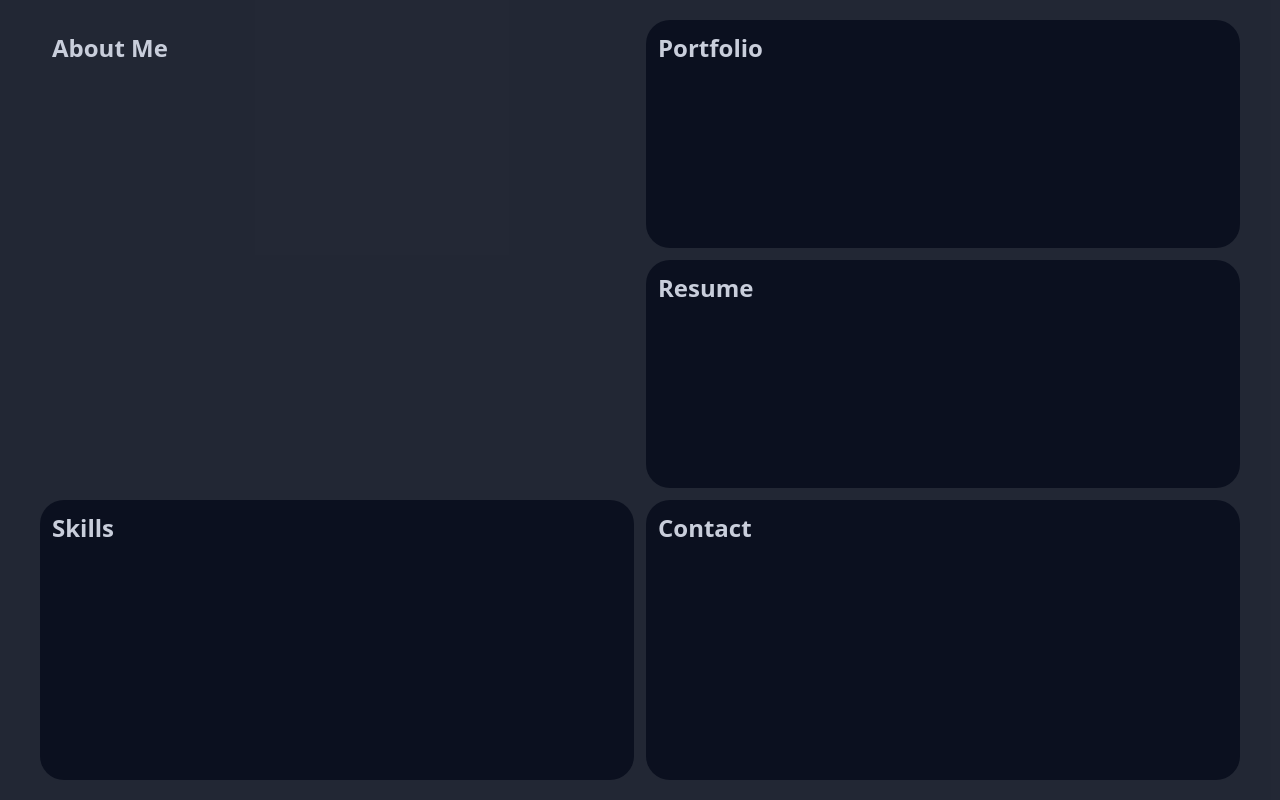
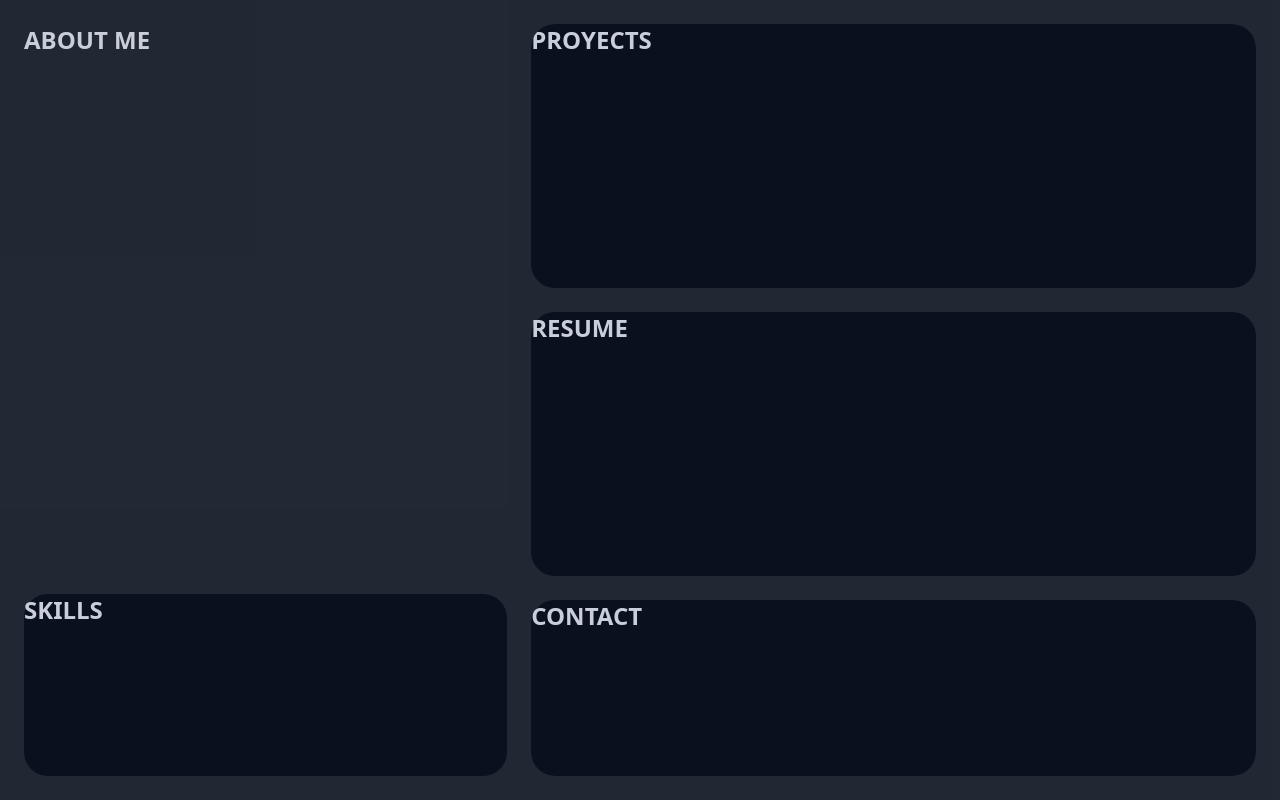
Before and after one commit to MiguelJRM95/MiguelJRM95-Portfolio, a React (Vite) app: page / in a window 1280 px wide. Built offline with nearby package versions, Linux system fonts and the light colour scheme.

Commit message:
refactore: change to flexbox to make possible animation

```diff
--- a/src/App.tsx
+++ b/src/App.tsx
@@ -1,47 +1,69 @@
 import { useState } from "react";
 import "./App.css";
-import ExpandableCell from "./components/cell/ExpandableCell";
+
+type ElementId = "about-me" | "skills" | "proyects" | "resume" | "contact";
 
 function App() {
-  const [hovered, setHovered] = useState<number | null>(null);
+  const [selected, setSelected] = useState<ElementId | null>(null);
+
+  const toggleExpansion = (element: ElementId | null) => {
+    console.log(element);
+    if (!selected || selected !== element) {
+      setSelected(element);
+      return;
+    }
+    setSelected(null);
+  };
+
   return (
     <main
       id="layout"
-      className="l:px-10 l:grid-rows-[1fr_1fr_auto] bg-backgound/90 grid h-screen place-items-center gap-3 px-3 py-5 sm:grid-cols-1 sm:px-5 md:grid-cols-2 md:px-10 xl:px-25"
+      className="bg-backgound/90 items-center justify-center gap-6 sm:flex-col sm:overflow-scroll md:flex md:h-screen md:flex-row md:p-6"
     >
-      <section
-        id="about-me"
-        className={`text-primary-text col-start-1 col-end-2 row-span-2 h-full w-full p-3 text-2xl font-bold ${hovered === 2 ? "hidden" : null}`}
+      <div
+        id="left-bento-box"
+        className={`flex h-[100%] flex-col overflow-y-hidden sm:w-full sm:pt-6 md:w-[40%] md:pt-0 ${selected === "skills" ? "" : "gap-6"}`}
       >
-        About Me
-      </section>
-      <ExpandableCell
-        id="portfolio"
-        meta-expandable="true"
-        className="text-primary-text bg-accent h-full w-full rounded-3xl p-3 text-2xl font-bold"
+        <div
+          id="about-me"
+          className={`text-primary-text text-2xl font-bold transition-all duration-400 ${selected === "skills" ? "srink h-[0px]" : "h-3/4"}`}
+        >
+          ABOUT ME
+        </div>
+        <div
+          id="skills"
+          className={`text-primary-text bg-accent rounded-3xl text-2xl font-bold transition-all duration-400 ${selected === "skills" ? "h-full" : "h-1/4"}`}
+          onClick={() => toggleExpansion("skills")}
+        >
+          SKILLS
+        </div>
+      </div>
+      <div
+        id="right-bento-box"
+        className={`flex h-[100%] flex-col overflow-y-hidden rounded-3xl text-2xl font-bold sm:w-full sm:pb-6 md:w-[60%] md:pb-0 ${selected === "contact" || selected === "proyects" || selected === "resume" ? "" : "gap-6"}`}
       >
-        Portfolio
-      </ExpandableCell>
-      <ExpandableCell
-        id="resume"
-        meta-expandable="true"
-        className="text-primary-text bg-accent h-full w-full rounded-3xl p-3 text-2xl font-bold"
-      >
-        Resume
-      </ExpandableCell>
-      <section
-        id="skills"
-        className={`text-primary-text bg-accent h-full w-full rounded-3xl p-3 text-2xl font-bold transition-all duration-500 sm:col-start-1 md:col-end-2 ${hovered === 2 ? "h-full md:row-start-1 md:row-end-4" : "md:row-start-3"}`}
-        onClick={() => setHovered(2)}
-      >
-        Skills
-      </section>
-      <section
-        id="contact"
-        className="text-primary-text bg-accent l:h-70 h-full w-full rounded-3xl p-3 text-2xl font-bold sm:col-start-1 md:col-start-2 md:row-start-3"
-      >
-        Contact
-      </section>
+        <div
+          id="proyects"
+          className={`text-primary-text bg-accent rounded-3xl text-2xl font-bold transition-all duration-400 ${selected === "contact" || selected === "resume" ? "srink h-[0px] opacity-0" : ""} ${selected === "proyects" ? "h-full" : "h-3/8"}`}
+          onClick={() => toggleExpansion("proyects")}
+        >
+          PROYECTS
+        </div>
+        <div
+          id="resume"
+          className={`text-primary-text bg-accent rounded-3xl text-2xl font-bold transition-all duration-400 ${selected === "contact" || selected === "proyects" ? "srink h-[0px] opacity-0" : ""} ${selected === "resume" ? "h-full" : "h-3/8"}`}
+          onClick={() => toggleExpansion("resume")}
+        >
+          RESUME
+        </div>
+        <div
+          id="contact"
+          className={`text-primary-text bg-accent rounded-3xl text-2xl font-bold transition-all duration-400 ${selected === "resume" || selected === "proyects" ? "srink h-[0px] opacity-0" : ""} ${selected === "contact" ? "h-full" : "h-2/8"}`}
+          onClick={() => toggleExpansion("contact")}
+        >
+          CONTACT
+        </div>
+      </div>
     </main>
   );
 }
```
